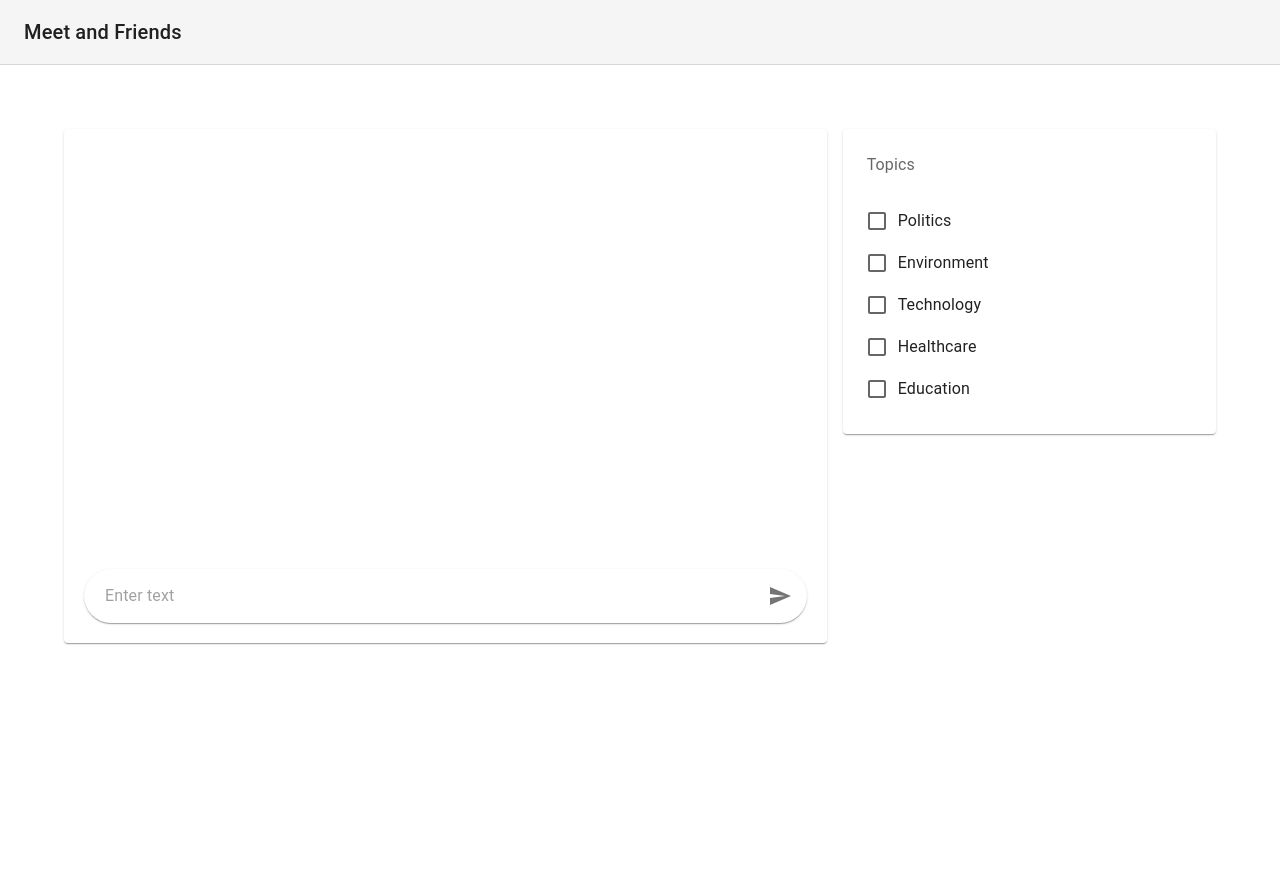
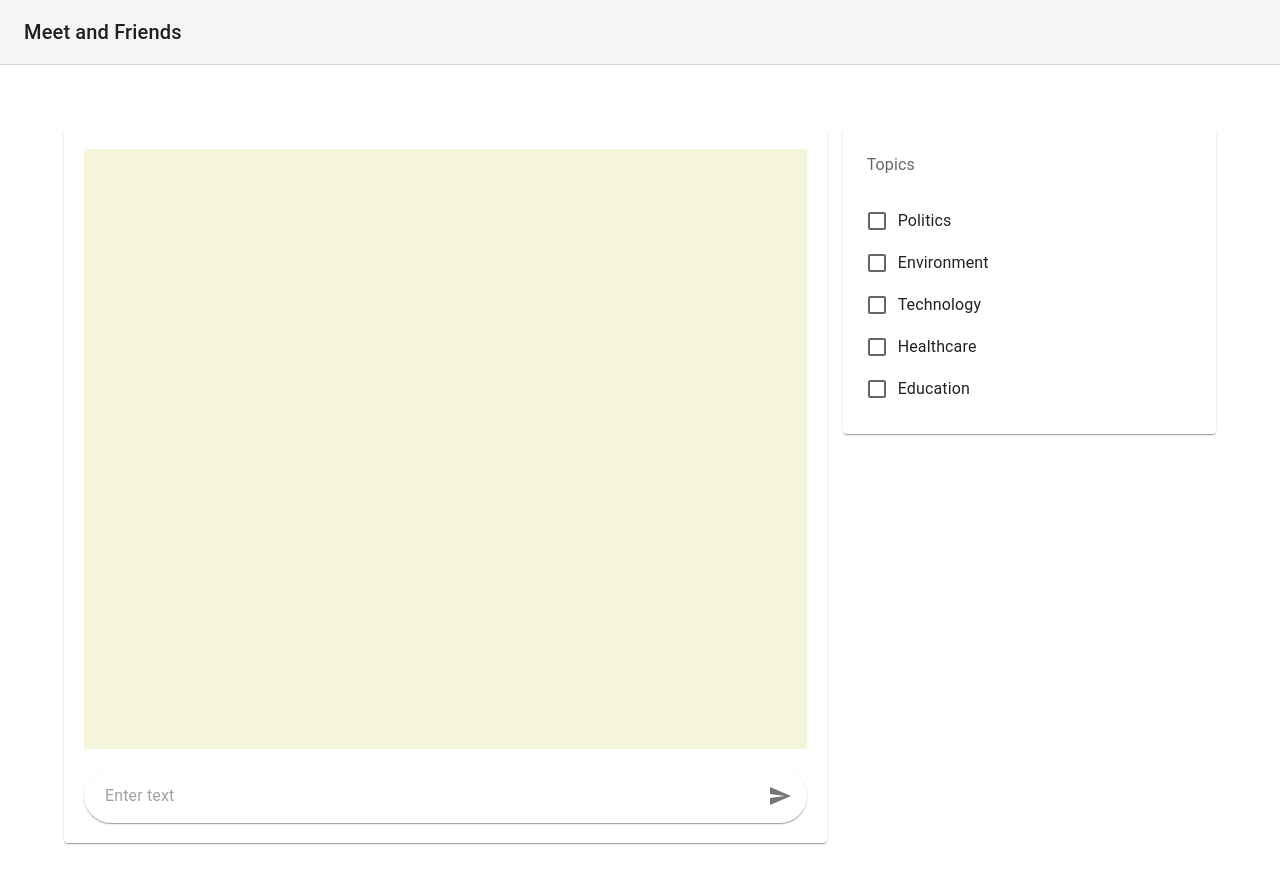
Before and after one commit to adityavj2010/ir_project_4, a React (Create React App) app in the folder frontend/: page / in a window 1280 px wide. Shown: the top 884 px of the page. Before the commit the page ends 800 px from the top, so only its background shows below. Built offline with nearby package versions, Linux system fonts and the light colour scheme.

Commit message:
beige color

```diff
--- a/frontend/src/components/chat/Chat.js
+++ b/frontend/src/components/chat/Chat.js
@@ -47,8 +47,9 @@ function Chat(props) {
       sx={{
         overflowY: "auto",
         mb: "20px",
-        minHeight: "400px",
-        maxHeight: "400px",
+        minHeight: "600px",
+        maxHeight: "60vh",
+        backgroundColor : "beige"
       }}
       spacing={1}
     >
```
